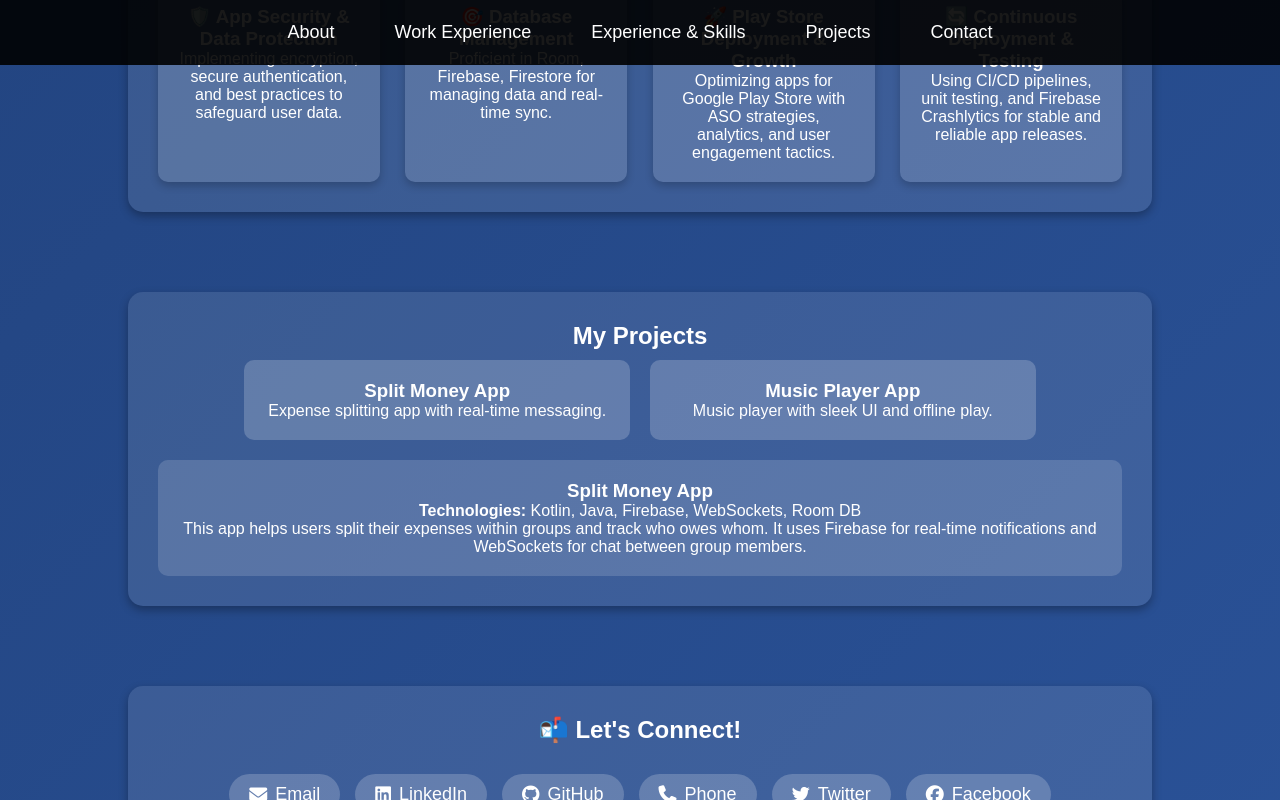
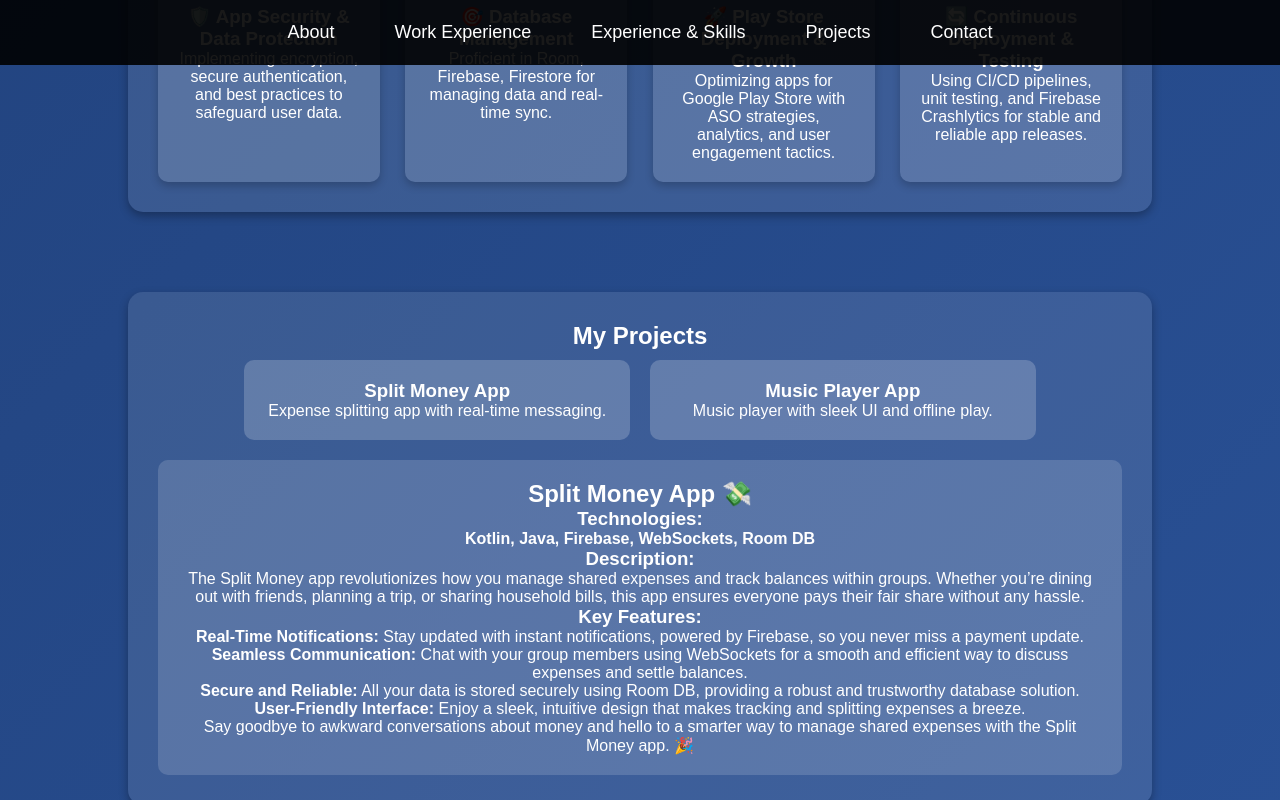
Before and after one commit to kshreeram813/Personal-Portfolio-Website-Using-HTML-and-CSS, a plain HTML site: page index.html in a window 1280 px wide. Both pictures are taken after a click on the element 437 px from the left and 1972 px from the top of the page. Shown: the part 1572-2372 px from the top of the page. Drawn offline with Linux system fonts and the light colour scheme.

Commit message:
Updated portfolio UI

```diff
--- a/index.html
+++ b/index.html
@@ -109,16 +109,37 @@
 
         <!-- Project Details -->
         <div id="split-money" class="project-details">
-            <h3>Split Money App</h3>
-            <p><strong>Technologies:</strong> Kotlin, Java, Firebase, WebSockets, Room DB</p>
-            <p>This app helps users split their expenses within groups and track who owes whom. It uses Firebase for real-time notifications and WebSockets for chat between group members.</p>
+            <h2>Split Money App 💸</h2>
+            <h3>Technologies:</h3>
+            <p><strong>Kotlin, Java, Firebase, WebSockets, Room DB</strong></p>
+            <h3>Description:</h3>
+            <p>The Split Money app revolutionizes how you manage shared expenses and track balances within groups. Whether you’re dining out with friends, planning a trip, or sharing household bills, this app ensures everyone pays their fair share without any hassle.</p>
+            <h3>Key Features:</h3>
+            <ul style="list-style-type:none; text-align:center;">
+                <li><strong>Real-Time Notifications:</strong> Stay updated with instant notifications, powered by Firebase, so you never miss a payment update.</li>
+                <li><strong>Seamless Communication:</strong> Chat with your group members using WebSockets for a smooth and efficient way to discuss expenses and settle balances.</li>
+                <li><strong>Secure and Reliable:</strong> All your data is stored securely using Room DB, providing a robust and trustworthy database solution.</li>
+                <li><strong>User-Friendly Interface:</strong> Enjoy a sleek, intuitive design that makes tracking and splitting expenses a breeze.</li>
+            </ul>
+            <p style="text-align:center;">Say goodbye to awkward conversations about money and hello to a smarter way to manage shared expenses with the Split Money app. 🎉</p>
         </div>
 
         <div id="music-player" class="project-details">
-            <h3>Music Player App</h3>
-            <p><strong>Technologies:</strong> Kotlin, Java, MediaPlayer API</p>
-            <p>A sleek, offline music player with a beautiful UI, designed to support music streaming and offline listening.</p>
+            <h2>Music Player App 🎵</h2>
+            <h3>Technologies:</h3>
+            <p><strong>Kotlin, Java, MediaPlayer API</strong></p>
+            <h3>Description:</h3>
+            <p>Step into the rhythm with our Music Player app—a sleek, offline music player that beautifully integrates both music streaming and offline listening. With a stunning user interface designed for seamless navigation, this app takes your music experience to a whole new level.</p>
+            <h3>Key Features:</h3>
+            <ul style="list-style-type:none; text-align:center;">
+                <li><strong>Offline Listening:</strong> Enjoy your favorite tracks even when you're offline. Download your playlists and groove to the music without any interruptions.</li>
+                <li><strong>Music Streaming:</strong> Access a vast library of songs and stream them directly from the app. Never miss a beat with high-quality audio streaming.</li>
+                <li><strong>Beautiful UI:</strong> Experience a visually appealing interface that’s both intuitive and user-friendly, making it easy to explore and enjoy your music.</li>
+                <li><strong>Customization:</strong> Tailor your listening experience with customizable playlists, themes, and settings that suit your preferences.</li>
+            </ul>
+            <p style="text-align:center;">Say goodbye to ordinary music players and elevate your auditory journey with our Music Player app. 🎶</p>
         </div>
+
     </section>
 
     <!-- Contact Section -->
```
